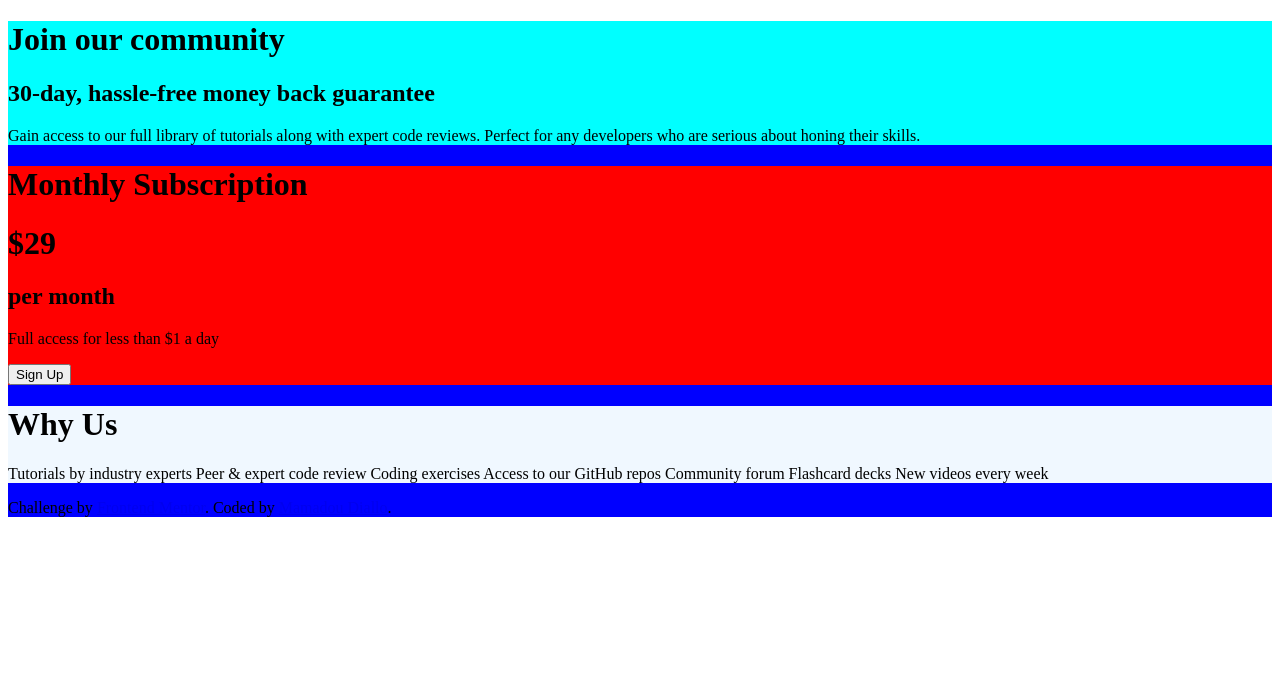
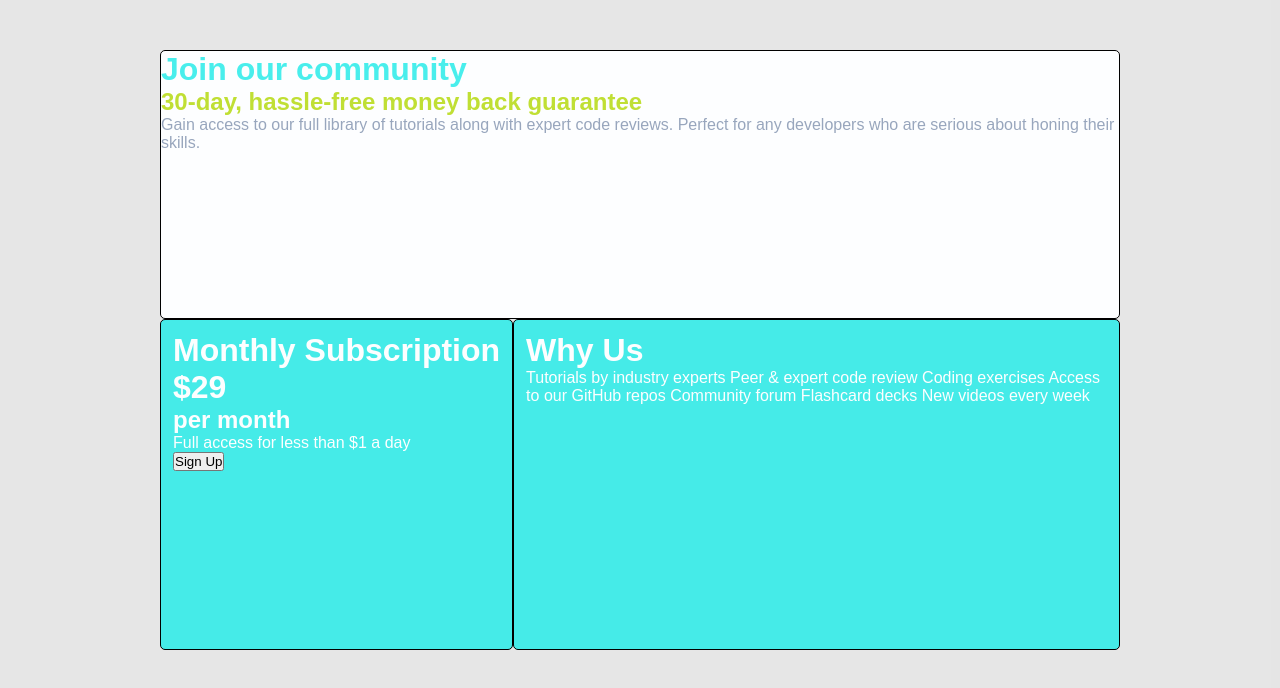
Before and after one commit to mdiallo000/front-end-prj-1, a plain HTML site: page index.html in a window 1280 px wide. Drawn offline with Linux system fonts and the light colour scheme; a web font is replaced by a local one.

Commit message:
finally got the shape of the layout

```diff
--- a/index.html
+++ b/index.html
@@ -17,6 +17,7 @@
     <!-- Feel free to remove these styles or customise in your own stylesheet 👍 -->
   </head>
   <body>
+    <div class="world">
       <div class="container">
         <div class="top-section">
           <h1>Join our community</h1>
@@ -25,8 +26,8 @@
 
           <p>
             Gain access to our full library of tutorials along with expert code
-          reviews. Perfect for any developers who are serious about honing their
-          skills.
+            reviews. Perfect for any developers who are serious about honing
+            their skills.
           </p>
         </div>
         <div class="left-section">
@@ -47,15 +48,15 @@
             New videos every week
           </p>
         </div>
-
-      <footer>
+      </div>
+    </div>
+    <!-- <footer>
       <p class="attribution">
         Challenge by
         <a href="https://www.frontendmentor.io?ref=challenge" target="_blank"
           >Frontend Mentor</a
         >. Coded by <a href="#">Mamadou Diallo</a>.
       </p>
-      </footer>
-    </div>
+    </footer> -->
   </body>
 </html>
--- a/style.css
+++ b/style.css
@@ -1,28 +1,116 @@
 @import url(https://fonts.google.com/specimen/Karla);
 
 :root {
-  --primary: hsl(179, 62%, 43%);
+  --primary: hsla(179, 83%, 54%, 0.849);
   --primaryYello: hsl(71, 73%, 54%);
-  --colorGary: hsl(204, 43%, 93%);
+  --colorGary: #fdfeff;
   --color-GrayBlue: hsl(218, 22%, 67%);
   --fontsize: 16px;
   --fontfamily: "Karla", sans-serif;
   --fontWeightOne: 400;
   --fontWeightTwo: 700;
 }
+* {
+  margin: 0;
+  padding: 0;
+  box-sizing: border-box;
+}
+body {
+  font-family: var(--fontfamily);
+  font-size: var(--fontsize);
+  background: rgb(230, 230, 230);
+}
+/*
+===============================
+
+Universal Styles
+===============================
+*/
+.world {
+  /* font-family: arial; */
+  /* font-size: 24px; */
+  /* margin: 25px; */
+  /* width: 350px;
+  height: 200px; */
+  /* outline: dashed 1px black; */
+  /* Setup */
+  display: flex;
+  justify-content: center;
+  /* align-items: center; */
+  position: fixed;
+  width: 100%;
+  height: 100%;
+  left: 0;
+  top: 0;
+  background: rgba(230, 230, 230, 0.7);
+  z-index: 10;
+}
 
 .container {
-  background-color: blue;
+  display: grid;
+  grid-template-areas:
+    "a a "
+    "b c";
+  width: 75%;
+  height: 75%;
+  margin: 50px auto;
+
+  /* position: absolute;
+  top: 50%;
+  left: 50%;
+  margin: -25px 0 0 -25px; */
+}
+/*
+===================================
+Top Section
+===================================
+*/
+.top-section {
+  background-color: #fdfeff;
+  grid-area: a;
+  color: var(--color-GrayBlue);
+  width: 100%;
+  border: solid black 1px;
+  border-radius: 5px;
+  /* height: 20rem; */
 }
 
-.top-section {
-  background-color: aqua;
+.top-section h1 {
+  color: var(--primary);
 }
 
-.left-section {
-  background: red;
+.top-section h2 {
+  color: hsl(71, 73%, 54%);
 }
 
+/*
+===================================
+lEFT Section
+===================================
+*/
+.left-section {
+  background: var(--primary);
+  color: var(--colorGary);
+  grid-area: b;
+  padding: 0.75rem;
+  border: solid black 1px;
+  border-radius: 5px;
+  /* height: 20rem; */
+}
+
+/*
+===================================
+Right section
+===================================
+*/
+
 .right-section {
-  background-color: aliceblue;
+  /* padding: 1rem; */
+  color: var(--colorGary);
+  background: var(--primary);
+  grid-area: c;
+  padding: 0.75rem;
+  border: solid black 1px;
+  border-radius: 5px;
+  /* height: 20rem; */
 }
```
Lines whose indentation alone changed are shown as unchanged.
